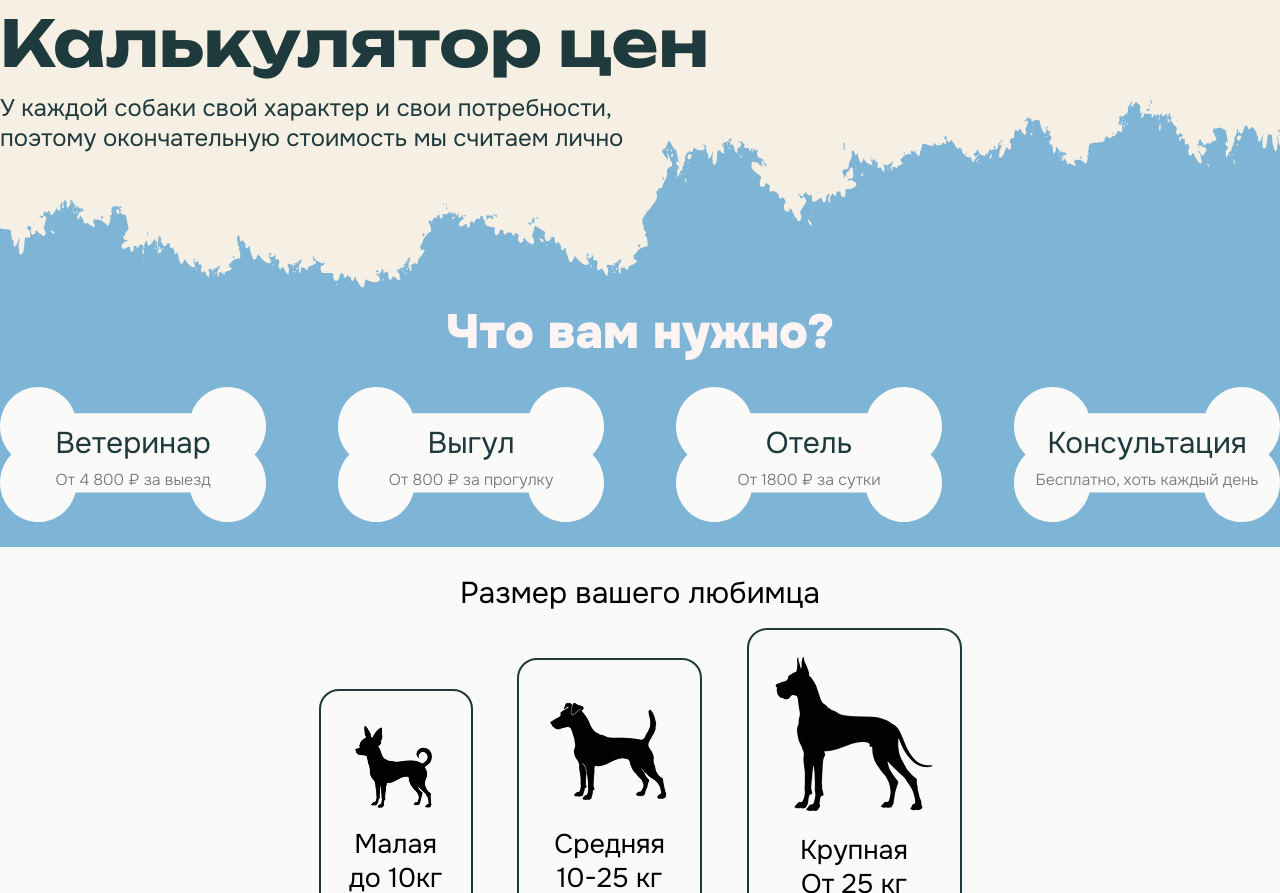
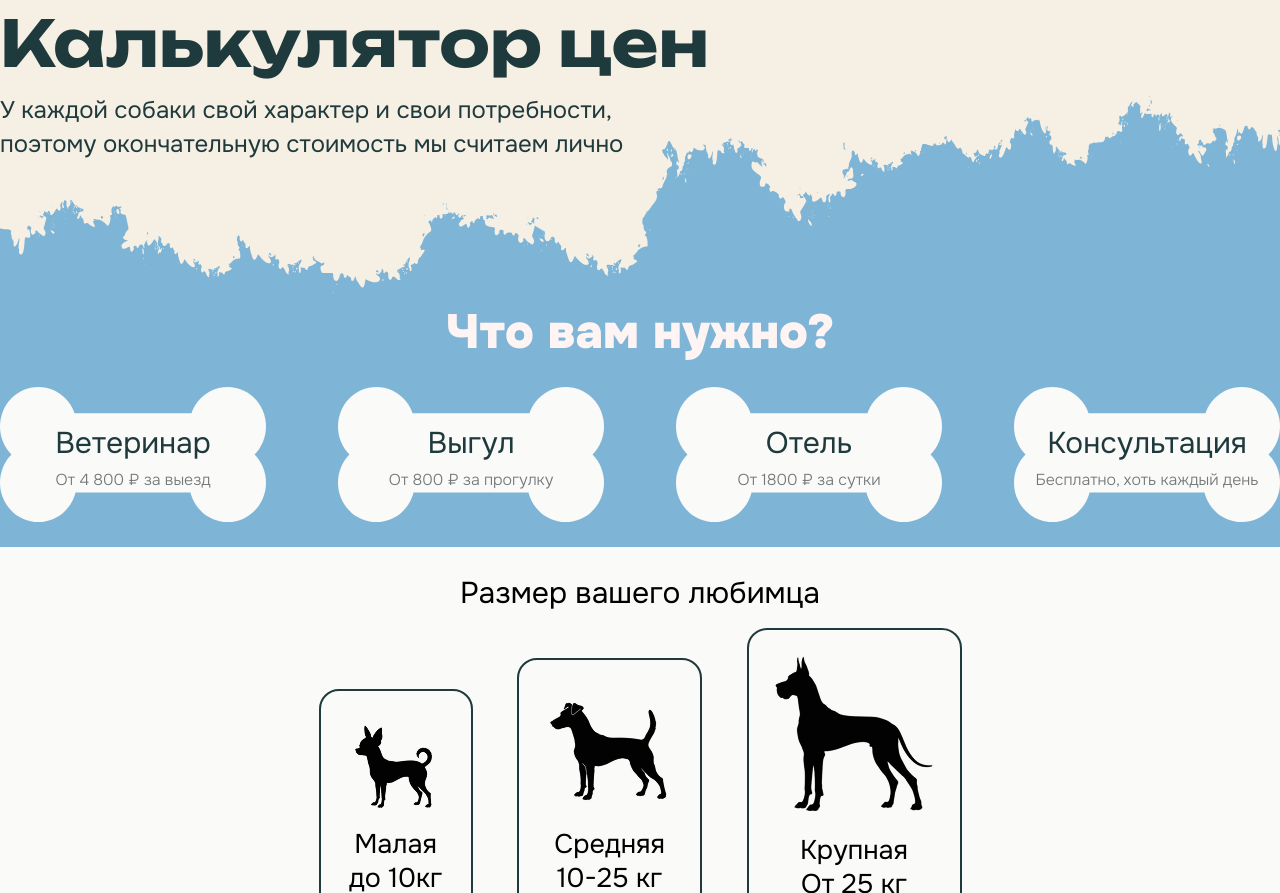
Before and after one commit to yokiz12312/-, a plain HTML site: page index.html in a window 1280 px wide. Shown: the part 4451-5344 px from the top of the page. Drawn offline with Linux system fonts and the light colour scheme.

Commit message:
first-commit

```diff
--- a/style.css
+++ b/style.css
@@ -441,6 +441,8 @@ p {
 	font-weight: 400;
 	color: #1f3a3d;
 	z-index: 2;
+	letter-spacing: 1%;
+    line-height: 142%;
 }
 
 /* perehod finish */
```
Also changed, not shown: 1 other file.
